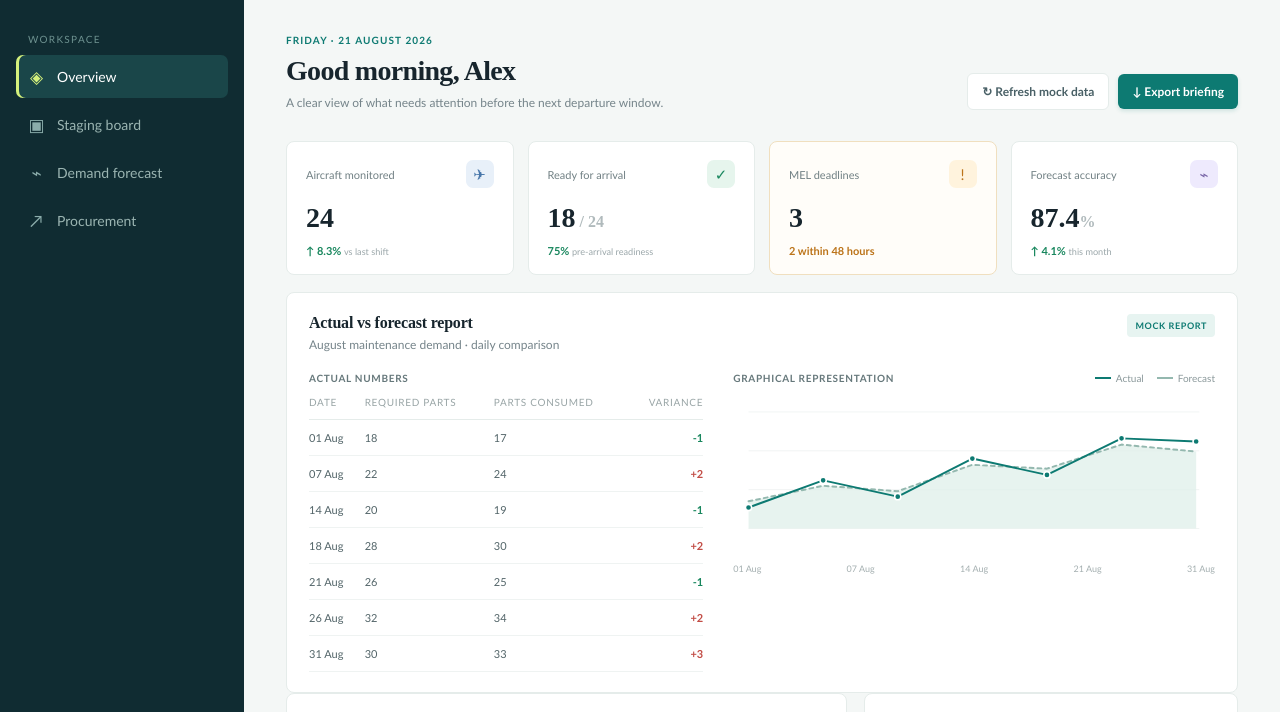
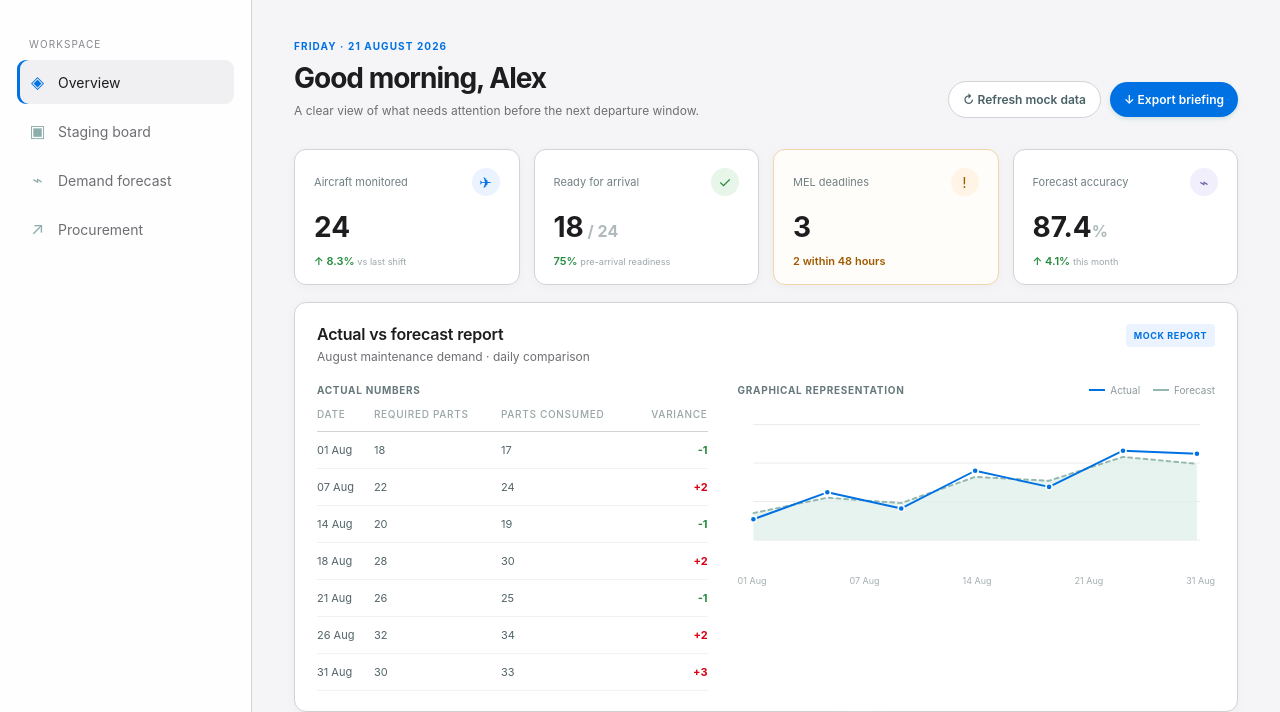
Before and after one commit to c2kg2n8v9h-arch/SPM-forecasting, a website: page web/index.html in a window 1280 px wide. Shown: the part 72-784 px from the top of the page. Drawn offline with Linux system fonts and the light colour scheme.

Commit message:
Apply Apple-inspired dashboard theme

```diff
--- /dev/null
+++ b/web/apple-theme.css
@@ -0,0 +1,33 @@
+:root {
+  --ink: #1d1d1f;
+  --muted: #6e6e73;
+  --line: #d2d2d7;
+  --canvas: #f5f5f7;
+  --paper: #ffffff;
+  --teal: #0071e3;
+  --teal-dark: #0066cc;
+  --green: #248a3d;
+  --green-bg: #e8f5e9;
+  --amber: #a05a00;
+  --amber-bg: #fff4e5;
+  --red: #d70015;
+  --red-bg: #fff0f0;
+  --blue: #0071e3;
+  --blue-bg: #eaf3ff;
+  --purple: #6e5aa6;
+  --purple-bg: #f1effb;
+}
+
+body { background: var(--canvas); color: var(--ink); font-family: -apple-system, BlinkMacSystemFont, "Helvetica Neue", "Segoe UI", sans-serif; }
+.sidebar { width: 252px; background: rgba(255, 255, 255, .92); color: #6e6e73; border-right: 1px solid var(--line); padding: 30px 17px 20px; }
+.brand { padding: 0 10px 43px; }.brand-mark { border-radius: 50%; background: #1d1d1f; color: #fff; font-family: -apple-system, BlinkMacSystemFont, sans-serif; }.brand strong { color: var(--ink); font-family: -apple-system, BlinkMacSystemFont, sans-serif; }.brand span { color: var(--muted); }
+.workspace-label { color: #86868b; letter-spacing: 1.1px; }.nav-item { color: #6e6e73; border-radius: 9px; padding: 12px; }.nav-item:hover, .nav-item.active { background: #f0f0f2; color: var(--ink); }.nav-item.active { box-shadow: inset 3px 0 var(--teal); }.active .nav-icon { color: var(--teal); }
+.mock-lock { border-color: var(--line); background: #fafafa; }.mock-lock > span { color: var(--green); }.mock-lock strong, .user-row strong { color: var(--ink); }.mock-lock small, .user-row small { color: var(--muted); }.user-row { border-top-color: var(--line); }.avatar { background: #0071e3; }
+.topbar { background: rgba(255, 255, 255, .9); border-bottom-color: var(--line); }.breadcrumb { color: #86868b; }.breadcrumb strong { color: var(--ink); }.sync-status { color: var(--muted); }.icon-button, .top-button { color: #6e6e73; }.top-button:hover { color: var(--teal); }
+.page-wrap { max-width: 1440px; padding-top: 42px; }.page-heading h1 { font-family: -apple-system, BlinkMacSystemFont, "Helvetica Neue", sans-serif; font-weight: 700; letter-spacing: -1px; }.eyebrow { color: var(--teal); }.muted { color: var(--muted); }.primary-button { background: var(--teal); border-radius: 980px; }.primary-button:hover { background: var(--teal-dark); }.secondary-button { border-color: var(--line); border-radius: 980px; background: var(--paper); }
+.kpi-card, .panel { border-color: var(--line); border-radius: 12px; box-shadow: 0 2px 12px rgba(0, 0, 0, .035); }.kpi-card { background: rgba(255, 255, 255, .96); }.kpi-card > strong, .panel h2 { font-family: -apple-system, BlinkMacSystemFont, "Helvetica Neue", sans-serif; }.kpi-icon { border-radius: 50%; }.warning-card { border-color: #f0d6ad; background: #fffdf9; }
+.donut { background: conic-gradient(var(--teal) 0 75%, #e5e5ea 75%); }.chart-area { fill: #eaf3ff; }.chart-line, .actual-line { stroke: var(--teal); }.chart-line { stroke-width: 2; }.actual-point { fill: var(--teal); }.panel-footer, .text-button { color: var(--teal); }
+.table-tools select, .search-box, .hangar-controls select { border-color: var(--line); border-radius: 980px; }.part-tag { background: #f2f2f7; }.status-green { color: var(--green); background: var(--green-bg); }.status-yellow { color: var(--amber); background: var(--amber-bg); }.status-red { color: var(--red); background: var(--red-bg); }.mock-tag { color: var(--teal); background: var(--blue-bg); }.hangar-card { border-color: #e5e5ea; border-radius: 10px; }.hangar-code { border-radius: 50%; color: var(--teal); background: var(--blue-bg); }.report-grid-line, .grid-line { stroke: #e5e5ea; }
+.page-footer { color: #86868b; }
+
+@media (max-width: 700px) { .sidebar { width: 64px; background: #fff; padding-left: 9px; padding-right: 9px; }.page-wrap { padding-top: 28px; }.kpi-card, .panel { border-radius: 10px; }.brand-mark { border-radius: 50%; } }
--- a/web/index.html
+++ b/web/index.html
@@ -7,6 +7,7 @@
     <title>SPM | Operations Control</title>
     <link rel="stylesheet" href="styles.css">
     <link rel="stylesheet" href="parts.css">
+    <link rel="stylesheet" href="apple-theme.css">
   </head>
   <body>
     <div class="app-shell">
```
